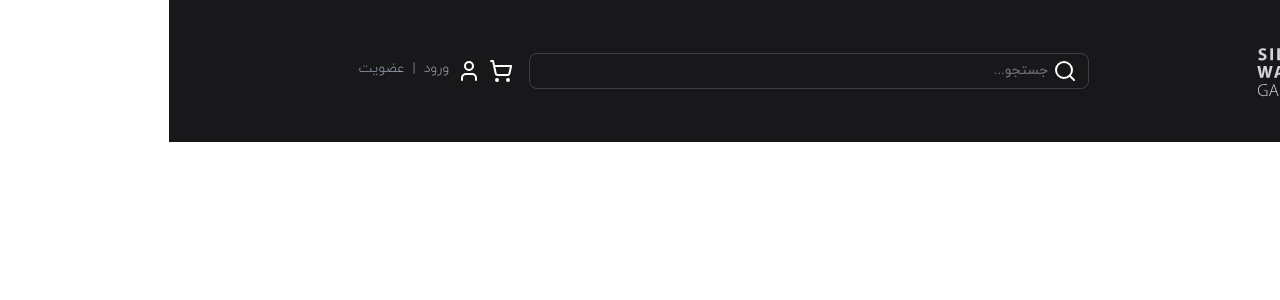
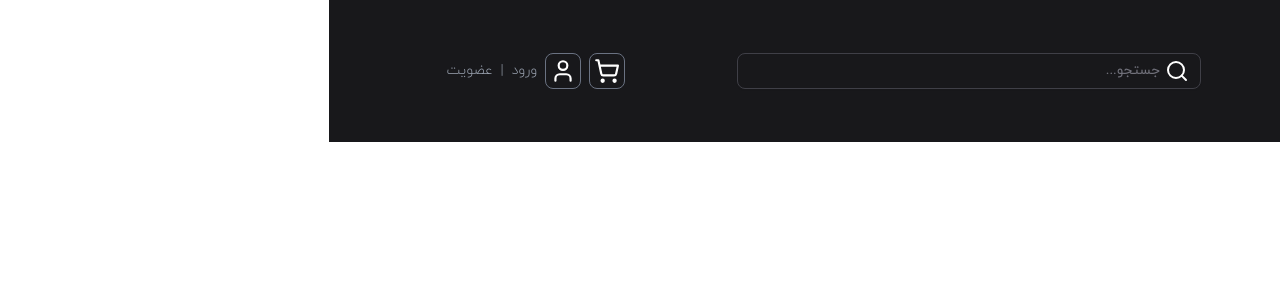
Before and after one commit to ali-khanix/silverwatchgallery, a Next.js app in the folder client/: page / in a window 1280 px wide. Shown: the top 300 px of the page. Built offline with nearby package versions, Linux system fonts and the light colour scheme.

Commit message:
mobile nav version responsive

```diff
--- a/client/src/components/Footer.jsx
+++ b/client/src/components/Footer.jsx
@@ -1,5 +1,9 @@
 const Footer = () => {
-  return <div>Footer</div>;
+  return (
+    <div className="p-8 flex justify-between items-center sm:px-0 sm:max-w-xl md:max-w-2xl lg:max-w-3xl xl:max-w-6xl mx-auto">
+      Footer
+    </div>
+  );
 };
 
 export default Footer;
--- a/client/src/components/Navbar.jsx
+++ b/client/src/components/Navbar.jsx
@@ -10,14 +10,15 @@ import { ShoppingCart, User } from "lucide-react";
 const Navbar = () => {
   return (
     <nav className="bg-zinc-900 text-white">
-      <div className="p-8 flex justify-between items-center sm:px-0 sm:max-w-xl md:max-w-2xl lg:max-w-3xl xl:max-w-6xl mx-auto">
+      <div className="p-4 sm:p-8 flex justify-between items-center sm:px-0 sm:max-w-xl md:max-w-2xl lg:max-w-3xl xl:max-w-6xl mx-auto gap-24">
         {/* LOGO */}
-        <Link href={"/"} className="w-3/12 translate-y-3">
+        <Link href={"/"} className="sm:w-3/12 sm:translate-y-3">
           <Image
             src={"/logo.svg"}
             width={128}
             height={128}
             alt="لوگو گالری ساعت سیلور"
+            className="w-32"
           />
         </Link>
 
@@ -27,9 +28,19 @@ const Navbar = () => {
         </div>
 
         {/* LOGIN AND CART BUTTONS */}
-        <div className="flex gap-2 w-3/12">
-          <ShoppingCart />
-          <User />
+        <div className="sm:flex items-center gap-2 w-3/12">
+          <Link href={"/cart"}>
+            <ShoppingCart
+              size={36}
+              className="border-1 border-gray-500 p-1 rounded-md"
+            />
+          </Link>
+          <Link href={"/user"}>
+            <User
+              size={36}
+              className="border-1 border-gray-500 p-1 rounded-md"
+            />
+          </Link>
           <div className="flex gap-2 text-gray-400 font-light text-sm">
             <Link href={"/login"}>ورود</Link>
             <span>|</span>
```
